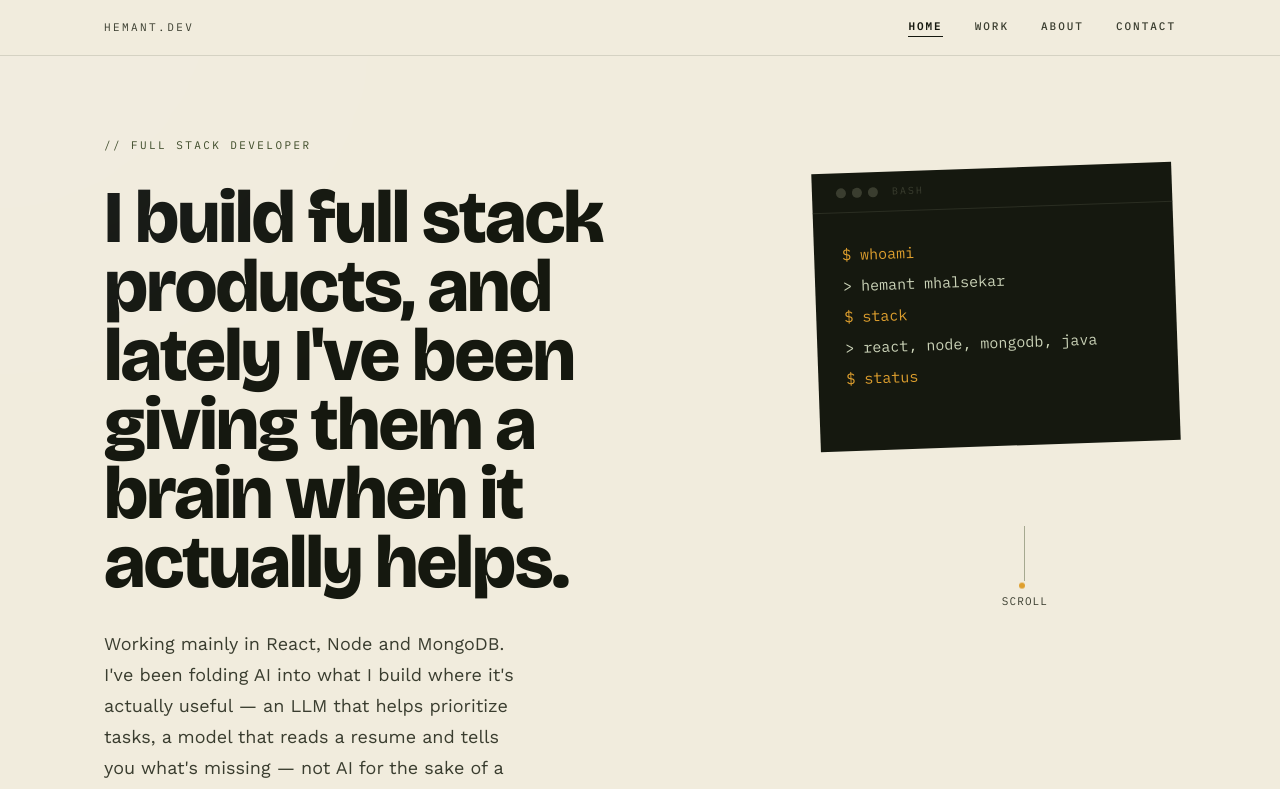
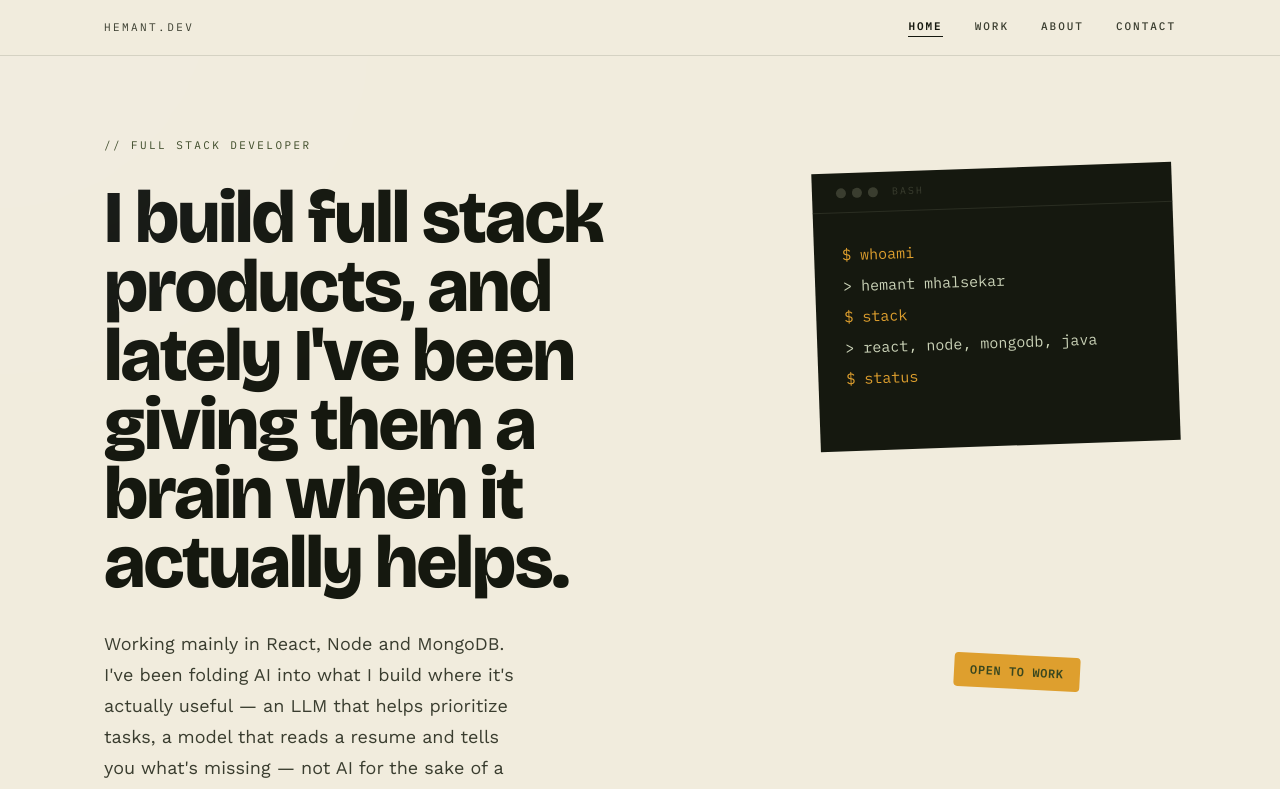
Before and after one commit to Hemant-Mhalsekar/Hemant-Portfolio, a React (Vite) app: page / in a window 1280 px wide. Shown: the top 789 px of the page. Built offline with nearby package versions, Linux system fonts and the light colour scheme.

Commit message:
made changes to hero

```diff
--- a/src/sections/Hero.jsx
+++ b/src/sections/Hero.jsx
@@ -131,12 +131,13 @@ const Hero = () => {
   const metaRef     = useRef(null);
   const terminalRef = useRef(null);
   const scrollCueRef = useRef(null);
+  const statusChipRef = useRef(null);
 
   useEffect(() => {
     const prefersReduced = window.matchMedia('(prefers-reduced-motion: reduce)').matches;
 
     // All elements with opacity:0 initial style — collect for easy manipulation
-    const animRefs = [eyebrowRef, headlineRef, subheadRef, ctaRef, metaRef, terminalRef, scrollCueRef];
+    const animRefs = [eyebrowRef, headlineRef, subheadRef, ctaRef, metaRef, terminalRef, scrollCueRef, statusChipRef];
 
     if (prefersReduced) {
       // Show everything immediately — no animation
@@ -176,6 +177,11 @@ const Hero = () => {
           { opacity: 0, y: 14 },
           { opacity: 1, y: 0, duration: 0.6 },
           '-=0.5'
+        )
+        .fromTo(statusChipRef.current,
+          { opacity: 0, y: 10, rotate: 0 },
+          { opacity: 1, y: 0, rotate: 3, duration: 0.6 },
+          '-=0.4'
         )
         .fromTo(scrollCueRef.current,
           { opacity: 0 },
@@ -238,9 +244,8 @@ const Hero = () => {
 
         {/* Asymmetric two-column layout:
             left  → text content (flex-1, max-w constrained)
-            right → terminal widget (terminal-positioned CSS class handles
-                    rotation + alignment responsively) */}
-        <div className="flex flex-col lg:flex-row lg:items-start lg:gap-20">
+            right → right column stretches vertically to match left column height, distributing items via justify-between */}
+        <div className="flex flex-col lg:flex-row lg:items-stretch lg:gap-20">
 
           {/* ── Left column: all text content ──────────────────────────────── */}
           <div className="flex-1 max-w-[640px]">
@@ -319,8 +324,8 @@ const Hero = () => {
             </p>
           </div>
 
-          {/* ── Right: Terminal widget & Scroll cue ─────────────────────────── */}
-          <div className="flex flex-col items-center lg:items-end gap-16 lg:gap-20">
+          {/* ── Right: Terminal widget, Status Chip, & Scroll cue ─────────────────────────── */}
+          <div className="flex flex-col items-center lg:items-end gap-16 lg:gap-0 lg:justify-between mt-10 lg:mt-0 lg:pb-4 w-full lg:w-auto">
             {/* .terminal-positioned in index.css applies margins and rotation */}
             <div
               ref={terminalRef}
@@ -328,6 +333,21 @@ const Hero = () => {
               style={{ opacity: 0 }}
             >
               <TerminalWidget />
+            </div>
+
+            {/* Status Chip (Desktop only, mid-column) */}
+            <div
+              ref={statusChipRef}
+              className="hidden lg:block bg-[#DE9F2E] text-[#39471F] uppercase tracking-wider font-semibold rounded-sm lg:mr-16 xl:mr-24"
+              style={{
+                fontFamily: "'IBM Plex Mono', monospace",
+                fontSize: '12px',
+                padding: '8px 16px',
+                transform: 'rotate(3deg)',
+                opacity: prefersReduced ? 1 : 0,
+              }}
+            >
+              open to work
             </div>
 
             {/* Scroll Cue (Fades in slightly after terminal, but roughly centered relative to terminal) */}
```
